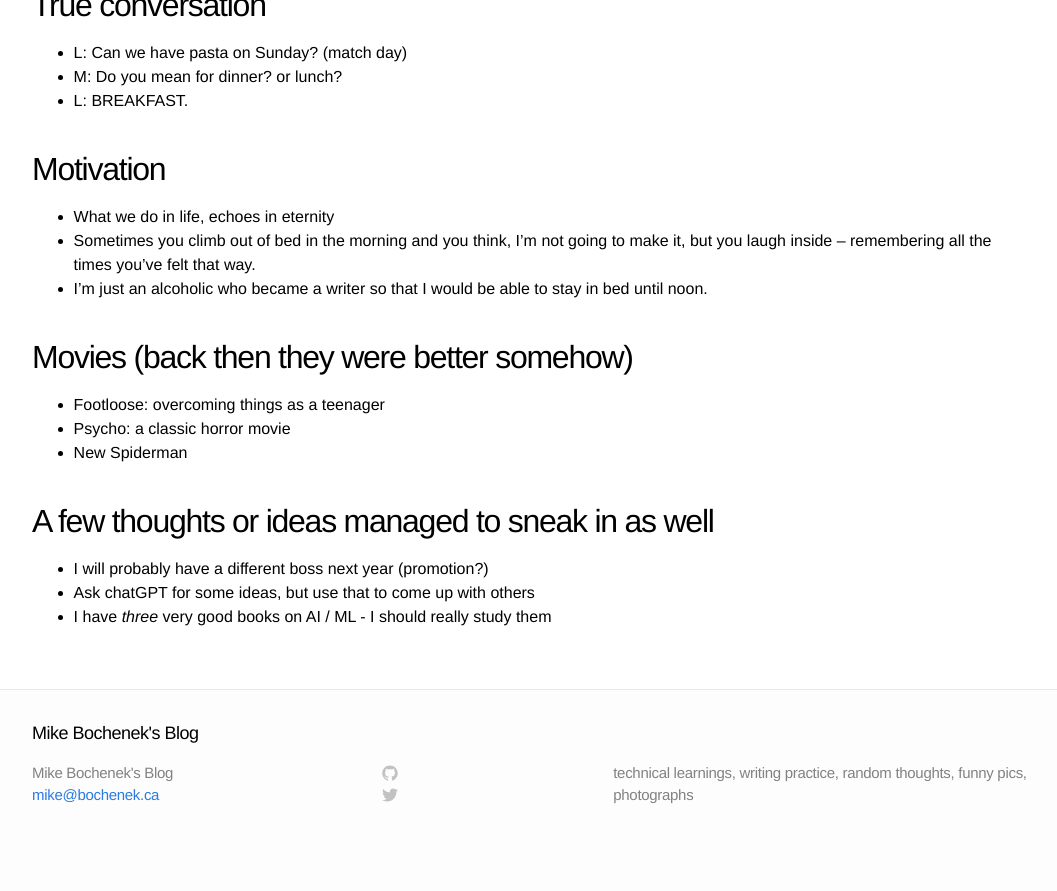
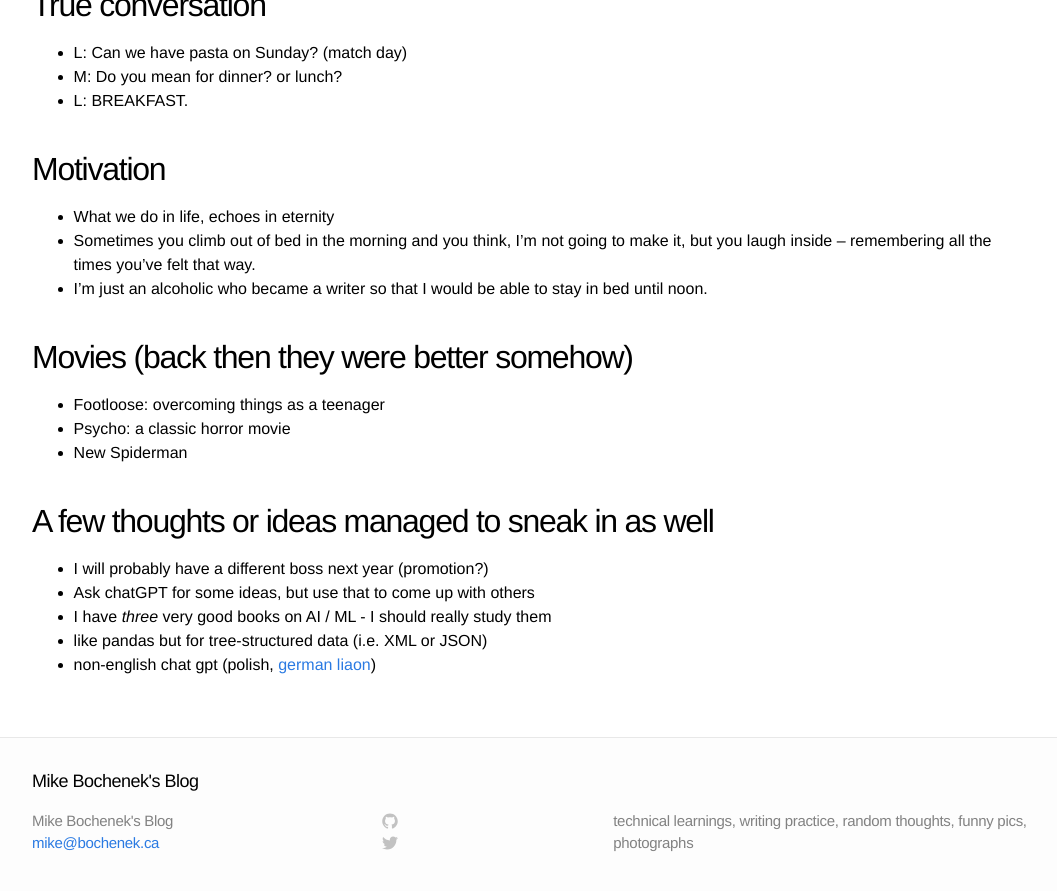
Before and after one commit to mikebochenek/learning, a Jekyll site: the page built from blog/_posts/2023-09-22-fun-quotes.markdown, in a window 1280 px wide and 900 px high, scrolled down 581 px. Shown: the top 891 px of the window, without its empty margins (108-1165 px from the left). Built offline with Jekyll 4.4.1, drawn with Linux system fonts in a browser that asks for light colours; before the commit the page ends 1433 px from its top, so only the background shows below that.

Commit message:
adding more texts...

```diff
--- a/blog/_posts/2023-09-22-fun-quotes.markdown
+++ b/blog/_posts/2023-09-22-fun-quotes.markdown
@@ -35,3 +35,5 @@ Instead of new random ideas, below are some fun memorable quotes from this year.
 - I will probably have a different boss next year (promotion?)
 - Ask chatGPT for some ideas, but use that to come up with others
 - I have *three* very good books on AI / ML - I should really study them
+- like pandas but for tree-structured data (i.e. XML or JSON)
+- non-english chat gpt (polish, [german liaon](https://laion.ai/blog/leo-lm/))
```
